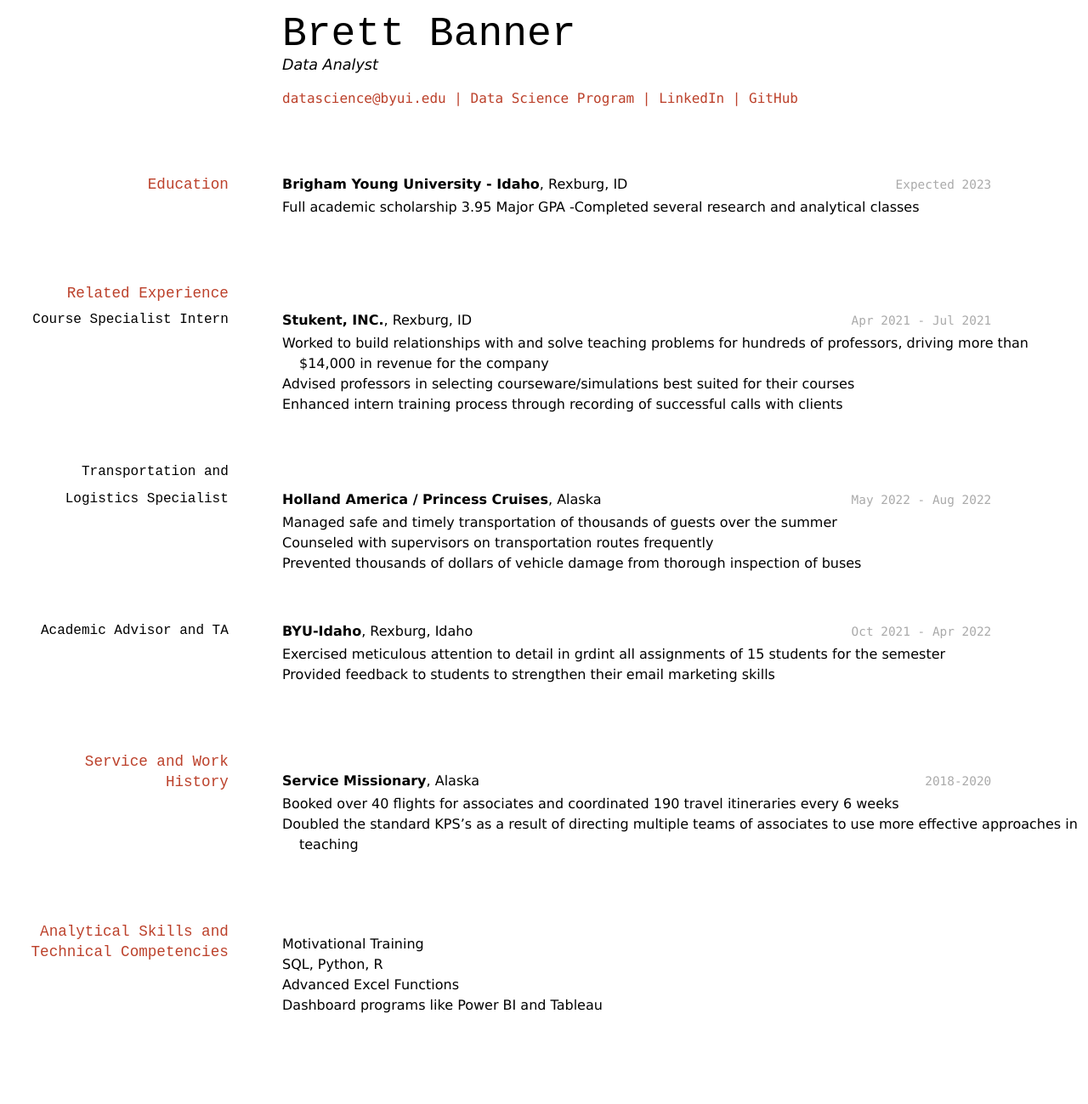
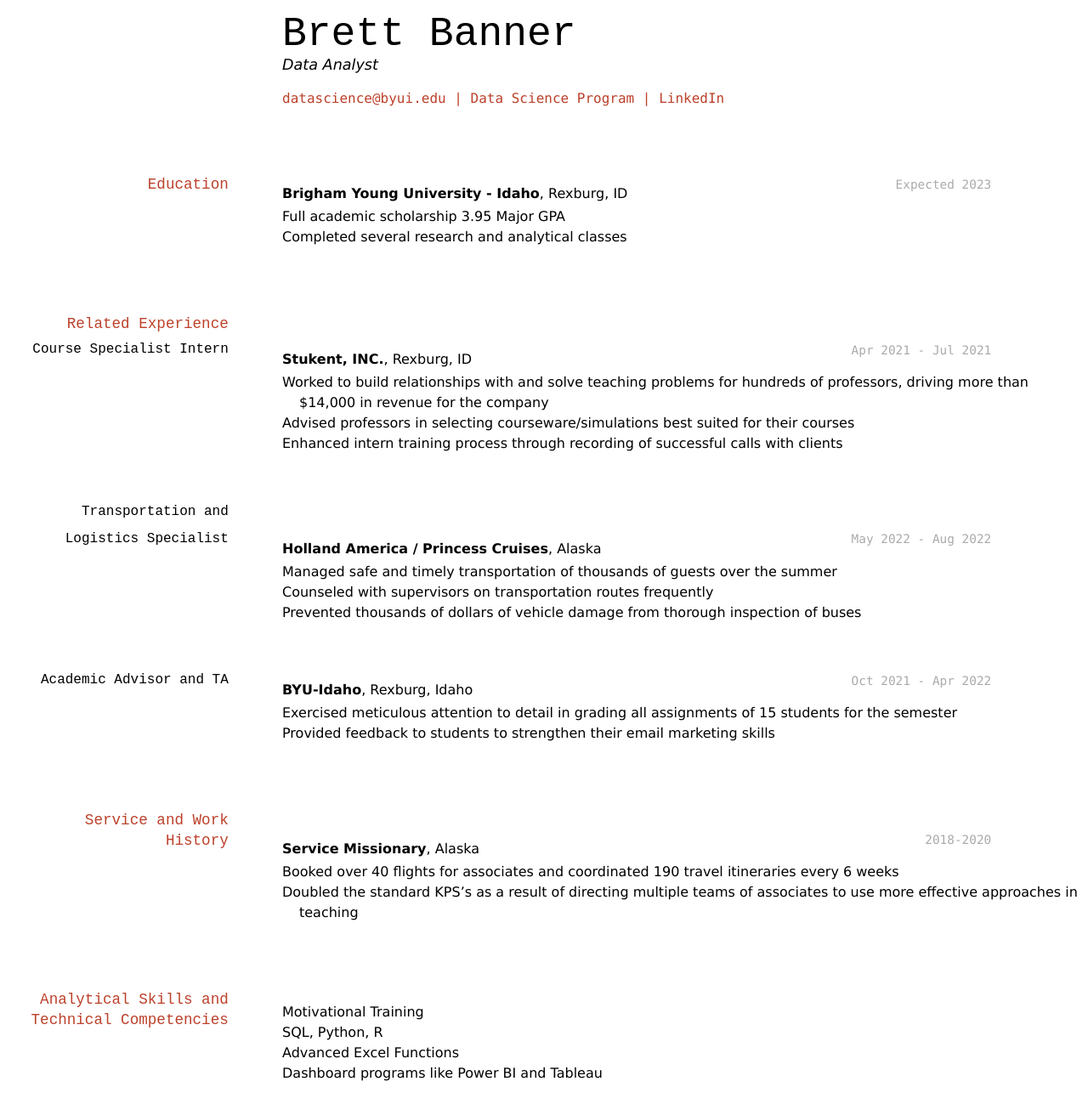
Before and after one commit to RoguePiranha/Brett-Resume, a Jekyll site: the page built from docs/index.md, in a window 1280 px wide. Shown: the whole page at 85% size. Built offline with Jekyll 4.4.1, drawn with Linux system fonts in a browser that asks for light colours; before the commit the page ends 1219 px from its top, so only the background shows below that.

Commit message:
updated formatting, fixed grammar, added comments

```diff
--- a/docs/index.md
+++ b/docs/index.md
@@ -1,34 +1,34 @@
 ---
 layout: cv
-title: Brett Banner's
+title: Brett Banner's Resume
 ---
+
 # Brett Banner
+
 Data Analyst
 
 <div id="webaddress">
-<a href="datascience@byui.edu">datascience@byui.edu</a>
-| <a href="https://github.com/bmbanner/mdresume">Data Science Program</a>
+<a href="datascience@byui.edu">datascience@byui.edu</a> <!-- Add your own email here -->
+| <a href="https://github.com/bmbanner/mdresume">Data Science Program</a> <!-- Change this to a name for your repository -->
 | <a href="https://www.linkedin.com/in/brett-banner/">LinkedIn</a>
-| <a href="https://github.com/byuids-resumes">GitHub</a>
 </div>
-
-<!-- https://www.monique.tech/the-art-of-markdown -->
 
 ## Education
 
 `Expected 2023`
-__Brigham Young University - Idaho__, Rexburg, ID
+
+**Brigham Young University - Idaho**, Rexburg, ID
 
 - Full academic scholarship 3.95 Major GPA
--Completed several research and analytical classes
-
+- Completed several research and analytical classes
 
 ## Related Experience
 
 ### Course Specialist Intern
 
 `Apr 2021 - Jul 2021`
-__Stukent, INC.__, Rexburg, ID
+
+**Stukent, INC.**, Rexburg, ID
 
 - Worked to build relationships with and solve teaching problems for hundreds of professors, driving more than $14,000 in revenue for the company
 - Advised professors in selecting courseware/simulations best suited for their courses
@@ -37,7 +37,8 @@ __Stukent, INC.__, Rexburg, ID
 ### Transportation and Logistics Specialist
 
 `May 2022 - Aug 2022`
-__Holland America / Princess Cruises__, Alaska
+
+**Holland America / Princess Cruises**, Alaska
 
 - Managed safe and timely transportation of thousands of guests over the summer
 - Counseled with supervisors on transportation routes frequently
@@ -46,19 +47,20 @@ __Holland America / Princess Cruises__, Alaska
 ### Academic Advisor and TA
 
 `Oct 2021 - Apr 2022`
-__BYU-Idaho__, Rexburg, Idaho
 
-- Exercised meticulous attention to detail in grdint all assignments of 15 students for the semester
+**BYU-Idaho**, Rexburg, Idaho
+
+- Exercised meticulous attention to detail in grading all assignments of 15 students for the semester
 - Provided feedback to students to strengthen their email marketing skills
-
 
 ## Service and Work History
 
 `2018-2020`
-__Service Missionary__, Alaska
+
+**Service Missionary**, Alaska
 
 - Booked over 40 flights for associates and coordinated 190 travel itineraries every 6 weeks
-- Doubled the standard KPS's as a result of directing multiple teams of associates to use more effective approaches in teaching
+- Doubled the standard KPS's as a result of directing multiple teams of associates to use more effective approaches in teaching <!-- It's unclear what KPS is, I assume it's like KPI. -->
 
 ## Analytical Skills and Technical Competencies
 
@@ -67,7 +69,6 @@ __Service Missionary__, Alaska
 - Advanced Excel Functions
 - Dashboard programs like Power BI and Tableau
 
-
 <!-- ### Footer
 
 Last updated: 4/1/2023 -->
```
